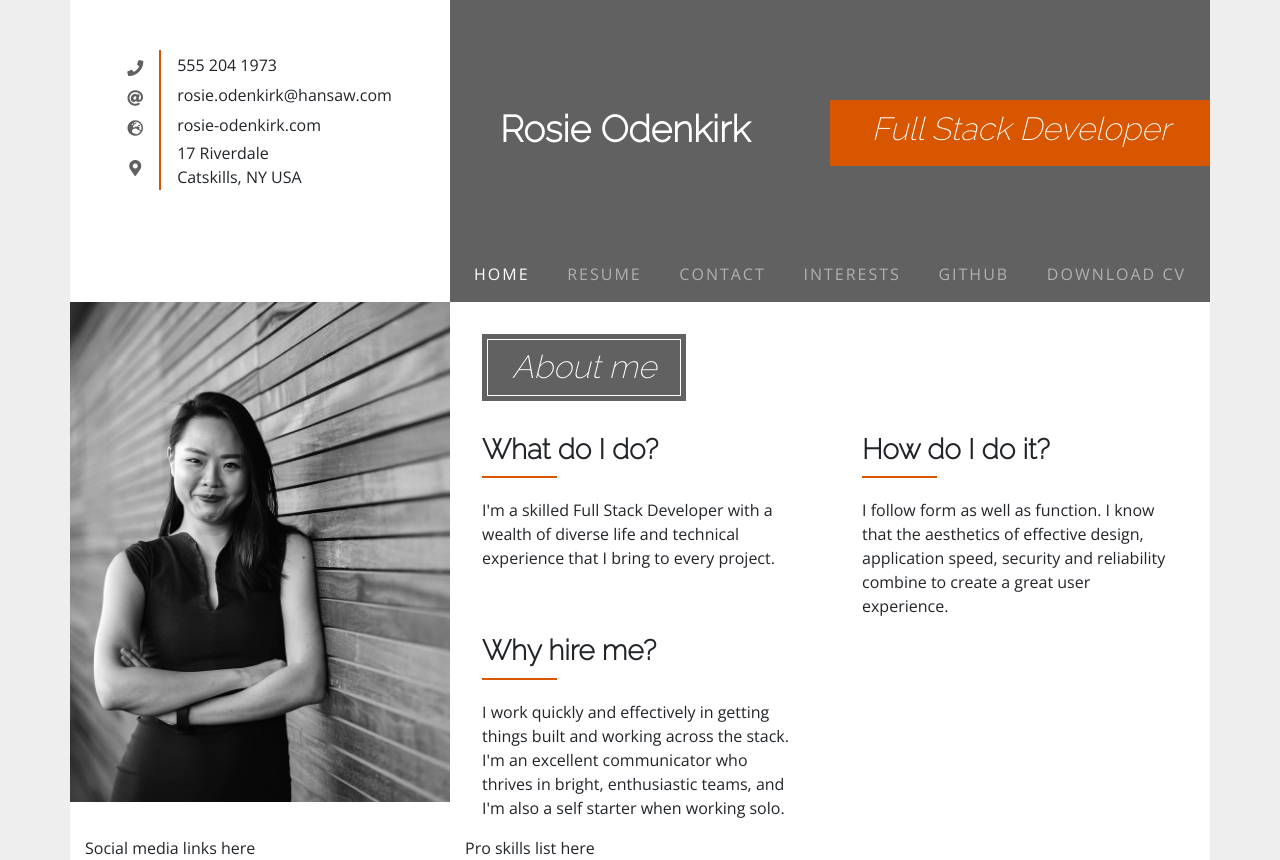
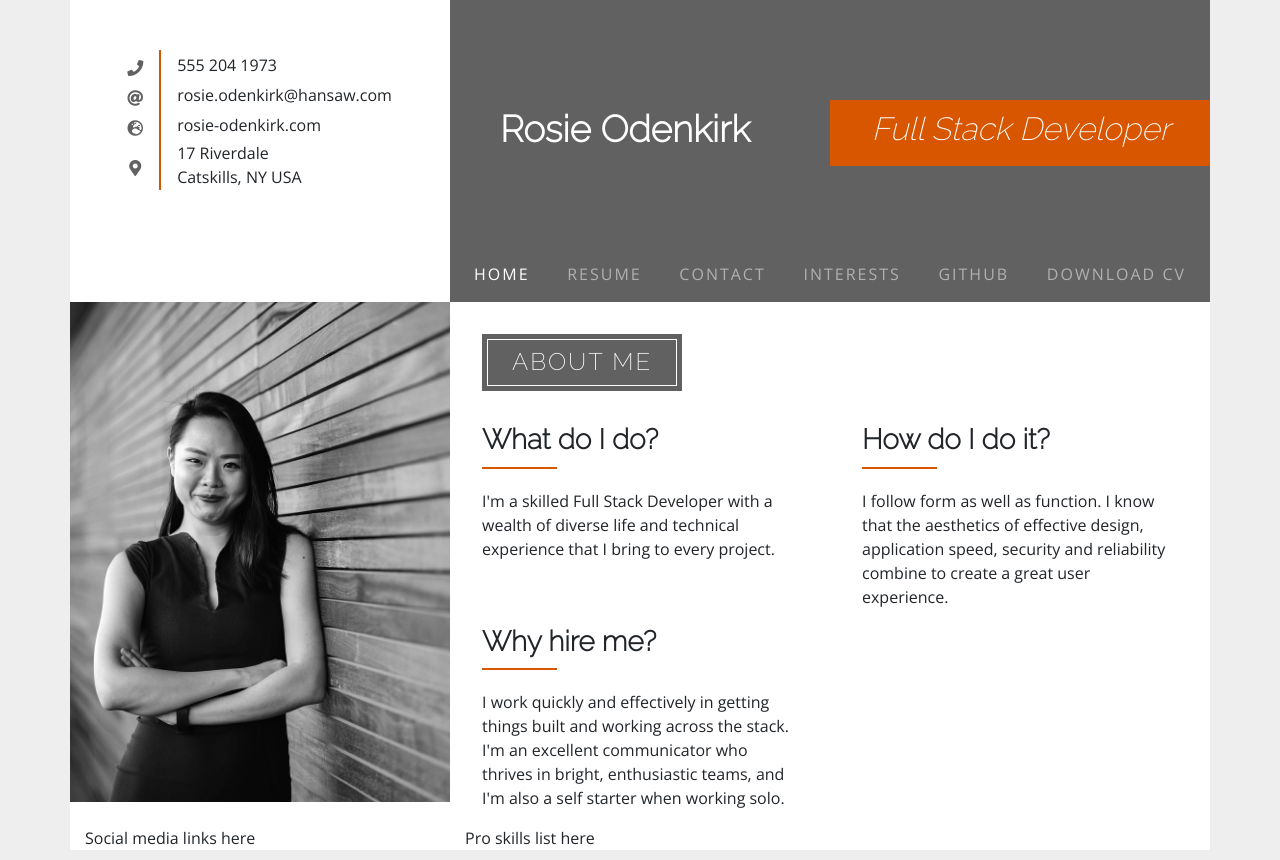
Before and after one commit to AJGreaves/resume-v2, a plain HTML site: page index.html in a window 1280 px wide. Drawn offline with nearby package versions, Linux system fonts and the light colour scheme.

Commit message:
Adjust styles of about me heading.

```diff
--- a/assets/css/style.css
+++ b/assets/css/style.css
@@ -122,7 +122,9 @@ nav {
     border: 1px solid white;
     margin-bottom: 0;
     color: white;
-    font-style: italic;
+    text-transform: uppercase;
+    font-size: 1.5rem;
+    letter-spacing: 2px;
 }
 
 .three-reasons-box {
```
